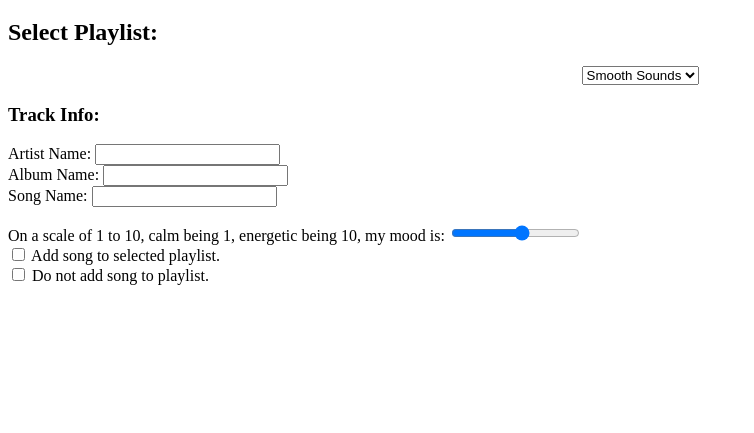
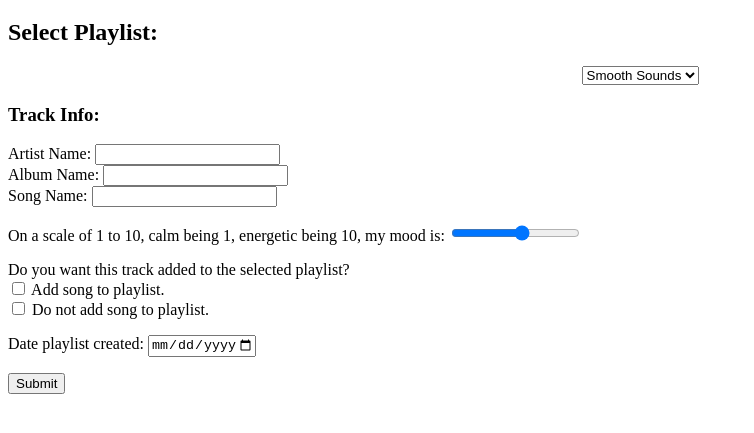
Before and after one commit to latashamallory/mallory_latasha_project1, a plain HTML site: page additem.html in a window 1280 px wide. Shown: the part 61-494 px from the top of the page, without its empty margins (0-754 px from the left). Drawn offline with Linux system fonts and the light colour scheme.

Commit message:
Not sure if the date element is correct; added an action input submit button.

```diff
--- a/additem.html
+++ b/additem.html
@@ -40,11 +40,21 @@
         <p></p>
         <label for="mood">On a scale of 1 to 10, calm being 1, energetic being 10, my mood is:</label>
                 <input type="range" min="1" max="10" name="mood" type="range">
-
-        <!--Boolean element-->
+        <p></p>
+       <!--Boolean Element-->
+        Do you want this track added to the selected playlist?
         <form>
-                <input type="checkbox" name="playlist" value="Yes" /> Add song to selected playlist.<br />
+                <input type="checkbox" name="playlist" value="Yes" /> Add song to playlist.<br />
                 <input type="checkbox" name="playlist" value="No" /> Do not add song to playlist.<br />
+        </form>
+        <p></p>
+        <label for="playliststartdate">Date playlist created:</label>
+                <input type="date" min="2002-01-01" max="2012-01-01"
+                       id="startdate" name="startdate" required aria-required="true"
+                       placeholder="2004-01-01">
+         <p></p>
+        <form name="input" action="html_form_action.asp" method="get">
+                <input type="submit" value="Submit" />
         </form>
 
 </body>
```
